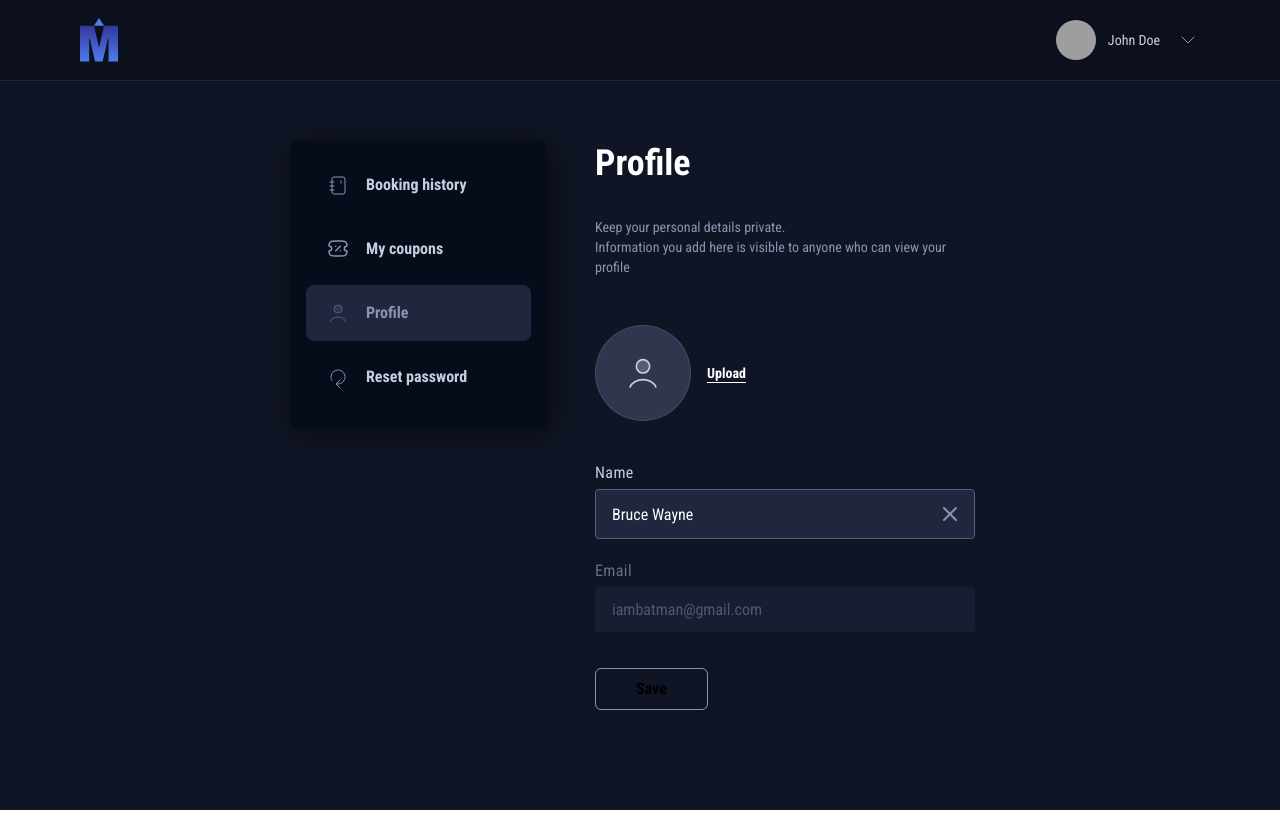
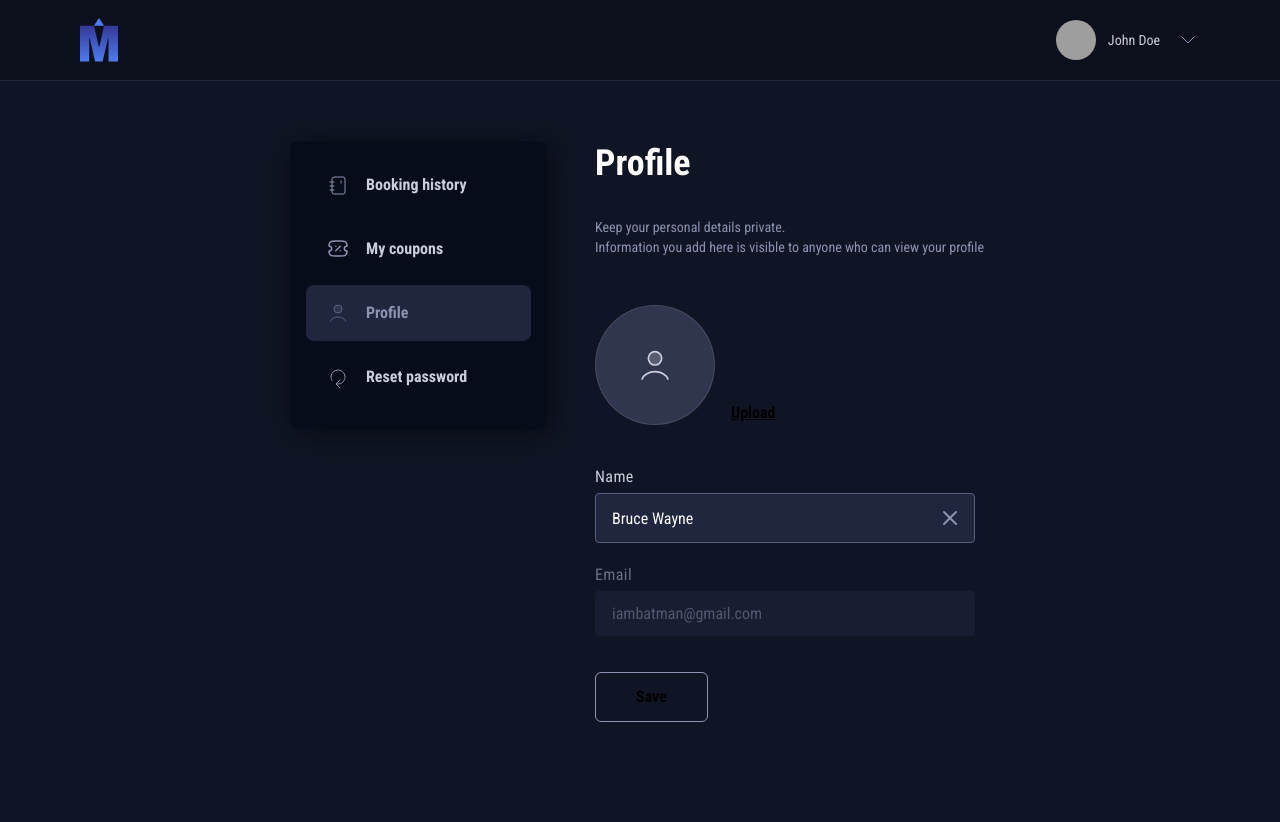
Before and after one commit to fsd10-finalproject2/minor-cineplex-app, a Vue app: page /account/profile in a window 1280 px wide. Built offline with nearby package versions, Linux system fonts and the light colour scheme; grey boxes are pictures that could not be loaded.

Commit message:
feat: update CustomButton styles and adjust layout in ProfileWrapper, BookingHistoryPage, ProfilePage, and ResetPasswordPage

```diff
--- a/src/components/ui/CustomButton.vue
+++ b/src/components/ui/CustomButton.vue
@@ -15,11 +15,11 @@ const props = withDefaults(
   },
 )
 
-const baseClass = 'py-2 px-7 rounded-md style-button transition-colors duration-200 cursor-pointer'
+const baseClass = 'rounded-md style-button transition-colors duration-200 cursor-pointer'
 
 const variantMap = {
   primary: `
-    bg-blue-100 text-white
+    bg-blue-100 text-white py-2 px-7
     enabled:hover:bg-blue-200 enabled:active:bg-blue-300
     dark:bg-blue-100
     enabled:dark:hover:bg-blue-200 enabled:dark:active:bg-blue-300
@@ -27,7 +27,7 @@ const variantMap = {
   `,
 
   secondary: `
-    bg-transparent border border-gray-300 text-black
+    bg-transparent border border-gray-300 text-black py-2 px-7
     enabled:hover:bg-gray-200 enabled:active:bg-gray-300
     dark:text-white dark:border-gray-600
     enabled:dark:hover:bg-gray-700 enabled:dark:active:bg-gray-600
@@ -35,7 +35,7 @@ const variantMap = {
   `,
 
   ghost: `
-    text-black underline
+    text-black underline px-0
     enabled:hover:text-gray-600 enabled:active:text-gray-800
     dark:text-white enabled:dark:hover:text-gray-300
     disabled:opacity-50 disabled:cursor-not-allowed disabled:hover:text-black  disabled:dark:hover:text-white
--- a/src/components/user-profile/ProfileWrapper.vue
+++ b/src/components/user-profile/ProfileWrapper.vue
@@ -6,12 +6,13 @@ defineProps<{
 </script>
 
 <template>
-  <div class="user-profile-wrapper w-full max-w-[374px] md:max-w-[711px] min-h-[636px] md:min-h-[596px] pb-10 flex flex-col px-6 md:px-0 gap-10 overflow-y-auto">
-
+  <div
+    class="user-profile-wrapper w-full  pb-10 flex flex-col px-6 md:px-0 gap-10 overflow-y-auto"
+  >
     <!-- Shared Header Spec (Roboto Condensed 700, 36px/44px) -->
     <div class="flex flex-col gap-8">
       <h1 class="style-headline-2 text-white">{{ title }}</h1>
-      <p v-if="description" class="style-body-2-regular text-gray-300 max-w-[380px] whitespace-pre-line">
+      <p v-if="description" class="style-body-2-regular text-gray-300 whitespace-pre-line">
         {{ description }}
       </p>
     </div>
@@ -20,7 +21,6 @@ defineProps<{
     <div class="flex flex-col gap-6">
       <slot />
     </div>
-
   </div>
 </template>
 
--- a/src/views/user-profile/BookingHistoryPage.vue
+++ b/src/views/user-profile/BookingHistoryPage.vue
@@ -1,6 +1,6 @@
 <template>
   <section class="flex flex-col gap-6">
-    <h2 class="style-headline-2 text-white">Profile</h2>
+    <h2 class="style-headline-2 text-white">Booking history</h2>
     <content> <div></div></content>
   </section>
 </template>
--- a/src/views/user-profile/ProfilePage.vue
+++ b/src/views/user-profile/ProfilePage.vue
@@ -12,7 +12,6 @@ const { addToast } = useToast()
 // Dummy user state
 const name = ref('Bruce Wayne')
 const email = ref('iambatman@gmail.com')
-
 
 const handleUpload = () => {
   console.log('Upload profile picture...')
@@ -36,17 +35,18 @@ const handleSave = () => {
     <!-- Avatar Upload Section -->
     <div class="flex items-center gap-4 py-2">
       <div
-        class="w-24 h-24 rounded-full bg-[#30364d] flex items-center justify-center border border-white/10 cursor-pointer hover:bg-[#3b4361] transition-colors overflow-hidden"
+        class="size-30 rounded-full bg-[#30364d] flex items-center justify-center border border-white/10 cursor-pointer hover:bg-[#3b4361] transition-colors overflow-hidden"
         @click="handleUpload"
       >
         <UserIcon class="w-10 h-10 text-gray-400" />
       </div>
-      <button
+      <CustomButton
+        variant="ghost"
         @click="handleUpload"
-        class="text-sm font-bold text-white underline underline-offset-4 hover:text-blue-400 transition-colors"
+        class="self-end"
       >
         Upload
-      </button>
+      </CustomButton>
     </div>
 
     <!-- Form Section -->
@@ -72,12 +72,7 @@ const handleSave = () => {
 
       <!-- Save Button -->
       <div class="pt-4">
-        <CustomButton
-          label="Save"
-          variant="secondary"
-          @click="handleSave"
-          class="px-10"
-        />
+        <CustomButton label="Save" variant="secondary" @click="handleSave" class="px-10 py-3" />
       </div>
     </div>
   </ProfileWrapper>
--- a/src/views/user-profile/ResetPasswordPage.vue
+++ b/src/views/user-profile/ResetPasswordPage.vue
@@ -56,12 +56,12 @@ const handleReset = () => {
       />
 
       <!-- Action Button -->
-      <div class="pt-2">
+      <div class="pt-4">
         <CustomButton
           label="Reset password"
           variant="secondary"
           @click="handleReset"
-          class="px-10"
+          class="px-10 py-3"
         />
       </div>
     </div>
```
